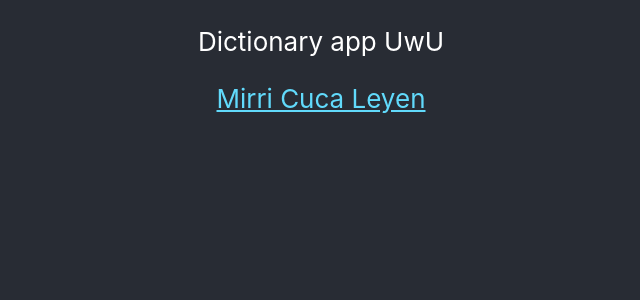
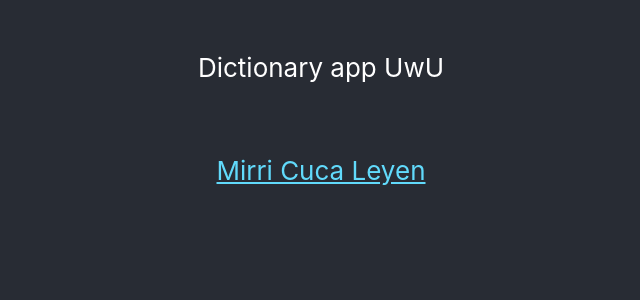
Before and after one commit to CatVirus22/dictionary-react, a React (Create React App) app: page / in a window 1280 px wide. Shown: the top 300 px of the page, without its empty margins (319-959 px from the left). Built offline with nearby package versions, Linux system fonts and the light colour scheme.

Commit message:
Bootstrap added

```diff
--- a/public/index.html
+++ b/public/index.html
@@ -14,6 +14,13 @@
     <link rel="manifest" href="%PUBLIC_URL%/manifest.json" />
 
     <title>Dictionary App</title>
+
+    <link
+      href="https://cdn.jsdelivr.net/npm/bootstrap@5.2.0-beta1/dist/css/bootstrap.min.css"
+      rel="stylesheet"
+      integrity="sha384-0evHe/X+R7YkIZDRvuzKMRqM+OrBnVFBL6DOitfPri4tjfHxaWutUpFmBp4vmVor"
+      crossorigin="anonymous"
+    />
   </head>
   <body>
     <div id="root"></div>
--- a/src/App.js
+++ b/src/App.js
@@ -8,7 +8,7 @@
           <div className="row d-flex justify-content-start">
             <p>Dictionary app UwU</p>
             <a
-              className="App-link"
+              className="App-link pt-5"
               href="https://reactjs.org"
               target="_blank"
               rel="noopener noreferrer"
```
